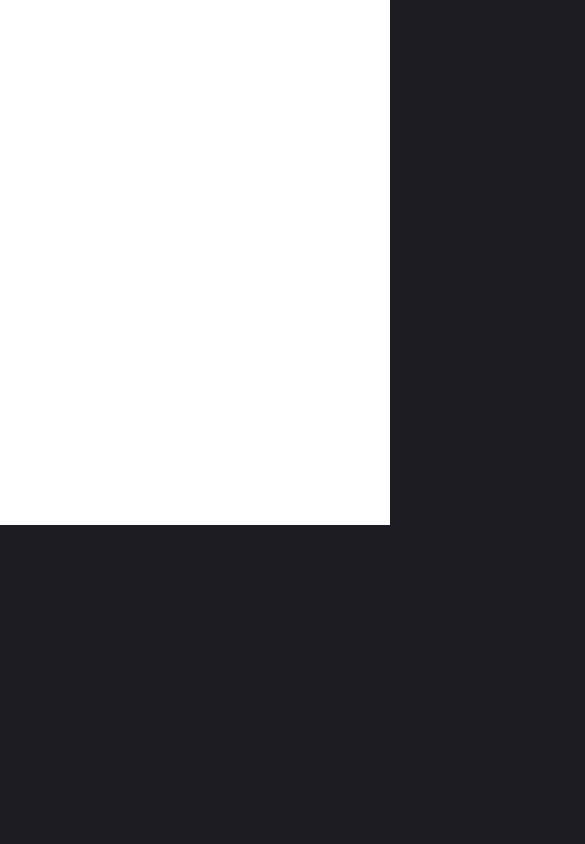
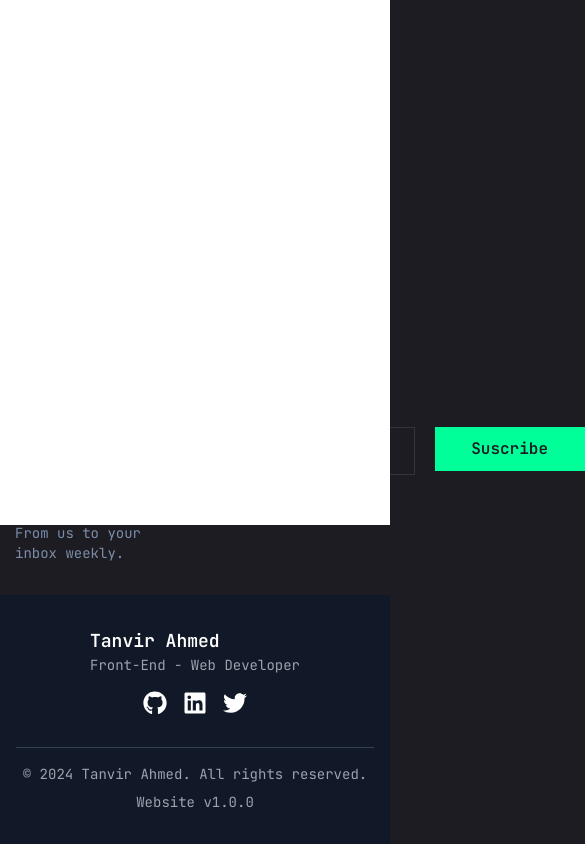
Before and after one commit to tanvirTheDev/Tanvir-Portfolio-Website, a Next.js app: page /blog/1 in a window 390 px wide. Shown: the part 1163-2007 px from the top of the page, 585 px wide, since content can reach past the window. Before the commit the page ends 1540 px from the top, so only its background shows below. Built offline with nearby package versions, Linux system fonts and the light colour scheme.

Commit message:
add footer and suscribe btn

```diff
--- a/src/app/blog/[id]/page.tsx
+++ b/src/app/blog/[id]/page.tsx
@@ -1,6 +1,7 @@
 "use client";
 
 import { Button } from "@/components/ui/button";
+import { Input } from "@/components/ui/input";
 import Link from "next/link";
 import { notFound, useParams } from "next/navigation";
 import { blogPosts } from "../../../data/blogPosts";
@@ -31,6 +32,22 @@ export default function BlogPost() {
           ))}
         </div>
       </article>
+      {/* suscribe */}
+      <div className="border border-b-1 border-primary-accent my-10"></div>
+      <div className="flex justify-between">
+        <div>
+          <p className="text-2xl font-semibold">Get our stories delivered</p>
+          <p className="text-sm text-[#7B8DAA]">
+            From us to your inbox weekly.
+          </p>
+        </div>
+        <div className="flex gap-5">
+          <Input type="email" placeholder="Type your email" />
+          <div>
+            <Button className="rounded-none w-[150px]">Suscribe</Button>
+          </div>
+        </div>
+      </div>
     </div>
   );
 }
--- a/src/app/layout.tsx
+++ b/src/app/layout.tsx
@@ -1,4 +1,5 @@
 import PageTransition from "@/components/PageTransition";
+import Footer from "@/components/shared/Footer";
 import Header from "@/components/shared/Header";
 import StairTransition from "@/components/StairTransition";
 import type { Metadata } from "next";
@@ -27,6 +28,7 @@ export default function RootLayout({
         <Header />
         <StairTransition />
         <PageTransition>{children}</PageTransition>
+        <Footer />
       </body>
     </html>
   );
--- a/src/app/page.tsx
+++ b/src/app/page.tsx
@@ -9,8 +9,8 @@ export default function Home() {
       <div className="container mx-auto h-full">
         <div className="flex flex-col xl:flex-row items-center justify-between xl:pt-8 xl:pb-24">
           <div className="text-center xl:text-left order-2 xl:order-none">
-            <span className="text-xl">Softwarte Developer</span>
-            <h1 className="h1">
+            <span className="text-xl">Front-End Developer</span>
+            <h1 className="h1 py-4">
               Hello I&apos;m <br /> <span>Tanvir Ahamed</span>
             </h1>
             <p>
--- a/src/components/Homepage/Stats.tsx
+++ b/src/components/Homepage/Stats.tsx
@@ -3,11 +3,11 @@ import CountUp from "react-countup";
 const Stats = () => {
   const stats = [
     {
-      num: 12,
+      num: 2,
       text: "Years of experience",
     },
     {
-      num: 26,
+      num: 8,
       text: "Prpject completed",
     },
     {
@@ -20,7 +20,7 @@ const Stats = () => {
     },
   ];
   return (
-    <section className="container mx-auto">
+    <section className="container mx-auto py-10">
       <div className="flex flex-wrap gap-6 max-w-[80vw] mx-auto xl:max-w-none ">
         {stats.map((item, index) => {
           return (
--- /dev/null
+++ b/src/components/shared/Footer.tsx
@@ -0,0 +1,56 @@
+import React from "react";
+import { FaGithub, FaLinkedin, FaTwitter } from "react-icons/fa";
+
+const Footer: React.FC = () => {
+  const currentYear = new Date().getFullYear();
+  const websiteVersion = "v1.0.0"; // Update this version number as you make significant changes
+
+  return (
+    <footer className="bg-gray-900 text-white py-8">
+      <div className="container mx-auto px-4">
+        <div className="flex flex-col md:flex-row justify-between items-center">
+          <div className="mb-4 md:mb-0">
+            <p className="text-lg font-semibold">Tanvir Ahmed</p>
+            <p className="text-sm text-gray-400">Front-End - Web Developer</p>
+          </div>
+          <div className="flex space-x-4 mb-4 md:mb-0">
+            <a
+              href="https://github.com/yourusername"
+              target="_blank"
+              rel="noopener noreferrer"
+              className="hover:text-blue-400 transition-colors"
+            >
+              <FaGithub size={24} />
+            </a>
+            <a
+              href="https://linkedin.com/in/yourusername"
+              target="_blank"
+              rel="noopener noreferrer"
+              className="hover:text-blue-400 transition-colors"
+            >
+              <FaLinkedin size={24} />
+            </a>
+            <a
+              href="https://twitter.com/yourusername"
+              target="_blank"
+              rel="noopener noreferrer"
+              className="hover:text-blue-400 transition-colors"
+            >
+              <FaTwitter size={24} />
+            </a>
+          </div>
+        </div>
+        <div className="mt-4 pt-4 border-t border-gray-700 flex flex-col md:flex-row justify-between items-center">
+          <p className="text-sm text-gray-400">
+            © {currentYear} Tanvir Ahmed. All rights reserved.
+          </p>
+          <p className="text-sm text-gray-400 mt-2 md:mt-0">
+            Website {websiteVersion}
+          </p>
+        </div>
+      </div>
+    </footer>
+  );
+};
+
+export default Footer;
```
